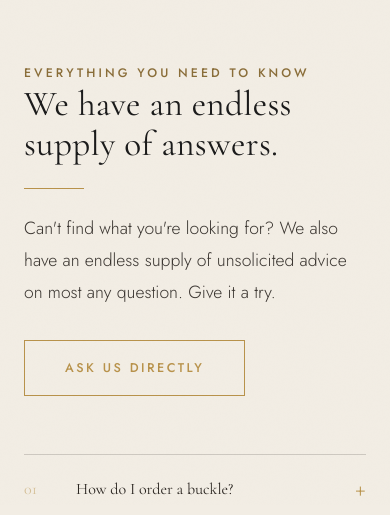
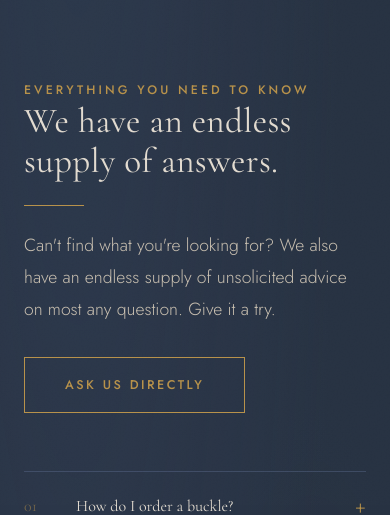
Before and after one commit to xanorchid-svg/bronco-buckle-company, a React (Vite) app: page /faq in a window 390 px wide. Shown: the part 339-854 px from the top of the page. Built offline with nearby package versions, Linux system fonts and the light colour scheme.

Commit message:
steel blue tint sections, new belt images, larger text, Run2theRoar fixes

```diff
--- a/src/index.css
+++ b/src/index.css
@@ -10,8 +10,7 @@
   --silver-light: #e2dbd0;
   --gold: #b8924a;
   --gold-light: #d4aa6a;
-  --cream: #f2ede4;
-  --cream-dark: #3a3530;
+  --cream: #f5f0e8;
   --text-muted: #6a7480;
   --blue-deep: #0f1720;
   --blue-mid: #1a2535;
@@ -19,6 +18,8 @@
   --blue-light: #6b8fc2;
   --blue-steel: #94aade;
   --blue-steel-bg: rgba(148, 170, 222, 0.08);
+  --blue-steel-mid: rgba(148, 170, 222, 0.13);
+  --blue-steel-light: rgba(148, 170, 222, 0.18);
   --font-display: 'Cormorant Garamond', Georgia, serif;
   --font-body: 'Jost', sans-serif;
 }
@@ -29,33 +30,23 @@
   padding: 0;
 }
 
-html {
-  scroll-behavior: smooth;
-}
+html { scroll-behavior: smooth; }
 
 body {
   background-color: var(--blue-deep);
   color: var(--silver-light);
   font-family: var(--font-body);
   font-weight: 300;
-  font-size: 17.6px; /* 16px * 1.10 */
+  font-size: 17.6px;
   line-height: 1.7;
   -webkit-font-smoothing: antialiased;
   background-image: radial-gradient(ellipse at 20% 0%, rgba(26, 37, 53, 0.6) 0%, transparent 60%),
                     radial-gradient(ellipse at 80% 100%, rgba(15, 23, 32, 0.4) 0%, transparent 50%);
 }
 
-img {
-  max-width: 100%;
-  display: block;
-}
+img { max-width: 100%; display: block; }
+a { color: inherit; text-decoration: none; }
 
-a {
-  color: inherit;
-  text-decoration: none;
-}
-
-/* Typography */
 h1, h2, h3, h4 {
   font-family: var(--font-display);
   font-weight: 400;
@@ -96,32 +87,28 @@ h1, h2, h3, h4 {
   color: var(--silver);
 }
 
-/* Cream section body text overrides */
-.section--cream .body-text,
-.section--cream p { color: #3a3530; }
-
-.section--cream .overline { color: #8a6d38; }
-
-.section--cream h2,
-.section--cream h3,
-.section--cream .headline { color: #1a1a1a; }
-
-.section--cream .divider { background: var(--gold); }
-
-/* Layout */
 .container {
   max-width: 1200px;
   margin: 0 auto;
   padding: 0 2rem;
 }
 
-.section {
-  padding: 6rem 0;
+.section { padding: 6rem 0; }
+
+/* ── Steel tint sections — light to mid ─────── */
+.section--steel-light {
+  background: var(--blue-steel-light);
+  border-top: 1px solid rgba(148, 170, 222, 0.2);
+  border-bottom: 1px solid rgba(148, 170, 222, 0.2);
+  padding: 5rem 2rem;
+  margin: 0 -2rem;
 }
 
-.section--cream {
-  background: var(--cream);
-  padding: 6rem 2rem;
+.section--steel-mid {
+  background: var(--blue-steel-mid);
+  border-top: 1px solid rgba(148, 170, 222, 0.18);
+  border-bottom: 1px solid rgba(148, 170, 222, 0.18);
+  padding: 5rem 2rem;
   margin: 0 -2rem;
 }
 
@@ -133,9 +120,7 @@ h1, h2, h3, h4 {
   margin: 1.5rem 0;
 }
 
-.divider--center {
-  margin: 1.5rem auto;
-}
+.divider--center { margin: 1.5rem auto; }
 
 /* Buttons */
 .btn {
@@ -165,9 +150,7 @@ h1, h2, h3, h4 {
   z-index: 0;
 }
 
-.btn:hover::before {
-  transform: translateX(0);
-}
+.btn:hover::before { transform: translateX(0); }
 
 .btn span {
   position: relative;
@@ -175,24 +158,17 @@ h1, h2, h3, h4 {
   transition: color 0.3s ease;
 }
 
-.btn:hover span {
-  color: var(--black);
-}
+.btn:hover span { color: var(--black); }
 
 .btn--light {
   border-color: var(--silver-light);
   color: var(--silver-light);
 }
 
-.btn--light::before {
-  background: var(--silver-light);
-}
+.btn--light::before { background: var(--silver-light); }
+.btn--light:hover span { color: var(--black); }
 
-.btn--light:hover span {
-  color: var(--black);
-}
-
-/* Noise texture overlay */
+/* Noise texture */
 body::after {
   content: '';
   position: fixed;
@@ -203,42 +179,31 @@ body::after {
   opacity: 0.4;
 }
 
-/* Page transitions */
-.page {
-  animation: fadeIn 0.5s ease;
-}
+.page { animation: fadeIn 0.5s ease; }
 
 @keyframes fadeIn {
   from { opacity: 0; transform: translateY(12px); }
-  to { opacity: 1; transform: translateY(0); }
+  to   { opacity: 1; transform: translateY(0); }
 }
 
-/* Horizontal rule */
 hr {
   border: none;
   border-top: 1px solid var(--border);
   margin: 4rem 0;
 }
 
-/* Responsive */
 @media (max-width: 768px) {
-  .section {
-    padding: 4rem 0;
-  }
-  .section--cream {
-    padding: 4rem 1.5rem;
-    margin: 0 -1.5rem;
-  }
-  .container {
-    padding: 0 1.5rem;
-  }
+  .section { padding: 4rem 0; }
+  .section--steel-light,
+  .section--steel-mid { padding: 3rem 1.5rem; margin: 0 -1.5rem; }
+  .container { padding: 0 1.5rem; }
 }
 
 /* ── Steel-blue highlight section ──────────── */
 .section--steel {
-  background: linear-gradient(135deg, rgba(148, 170, 222, 0.07) 0%, rgba(74, 111, 165, 0.10) 100%);
-  border-top: 1px solid rgba(148, 170, 222, 0.15);
-  border-bottom: 1px solid rgba(148, 170, 222, 0.15);
+  background: linear-gradient(135deg, rgba(148, 170, 222, 0.09) 0%, rgba(74, 111, 165, 0.12) 100%);
+  border-top: 1px solid rgba(148, 170, 222, 0.18);
+  border-bottom: 1px solid rgba(148, 170, 222, 0.18);
 }
 
 .steel-tag {
--- a/src/pages/FAQ.css
+++ b/src/pages/FAQ.css
@@ -5,28 +5,16 @@
   align-items: start;
 }
 
-.faq-intro {
-  position: sticky;
-  top: 6rem;
-}
-
-.faq-list {
-  display: flex;
-  flex-direction: column;
-}
+.faq-intro { position: sticky; top: 6rem; }
+.faq-list { display: flex; flex-direction: column; }
 
 .faq-item {
-  border-bottom: 1px solid rgba(58, 53, 48, 0.2);
+  border-bottom: 1px solid rgba(148, 170, 222, 0.2);
   transition: border-color 0.3s ease;
 }
 
-.faq-item:first-child {
-  border-top: 1px solid rgba(58, 53, 48, 0.2);
-}
-
-.faq-item--open {
-  border-color: var(--gold);
-}
+.faq-item:first-child { border-top: 1px solid rgba(148, 170, 222, 0.2); }
+.faq-item--open { border-color: var(--gold); }
 
 .faq-item__q {
   display: flex;
@@ -38,17 +26,12 @@
   cursor: pointer;
   padding: 1.5rem 0;
   text-align: left;
-  color: #2a2520;
+  color: var(--silver-light);
   transition: color 0.2s ease;
 }
 
-.faq-item__q:hover {
-  color: #1a1a1a;
-}
-
-.faq-item--open .faq-item__q {
-  color: #1a1a1a;
-}
+.faq-item__q:hover { color: var(--cream); }
+.faq-item--open .faq-item__q { color: var(--cream); }
 
 .faq-item__num {
   font-family: var(--font-display);
@@ -59,9 +42,7 @@
   line-height: 1;
 }
 
-.faq-item--open .faq-item__num {
-  opacity: 1;
-}
+.faq-item--open .faq-item__num { opacity: 1; }
 
 .faq-item__text {
   font-family: var(--font-display);
@@ -88,28 +69,11 @@
   padding: 0 0 0 3.25rem;
 }
 
-.faq-item--open .faq-item__a {
-  max-height: 300px;
-  padding: 0 0 1.75rem 3.25rem;
-}
-
-/* Answer text on cream background */
-.faq-item__a .body-text {
-  color: #3a3530;
-}
+.faq-item--open .faq-item__a { max-height: 300px; padding: 0 0 1.75rem 3.25rem; }
 
 @media (max-width: 768px) {
-  .faq-layout {
-    grid-template-columns: 1fr;
-    gap: 3rem;
-  }
-
-  .faq-intro {
-    position: static;
-  }
-}
-
-@media (max-width: 768px) {
+  .faq-layout { grid-template-columns: 1fr; gap: 3rem; }
+  .faq-intro { position: static; }
   .faq-item__text { font-size: 1rem; }
   .faq-item__a { padding: 0 0 0 2.25rem; }
   .faq-item--open .faq-item__a { padding: 0 0 1.5rem 2.25rem; max-height: 400px; }
--- a/src/pages/FAQ.jsx
+++ b/src/pages/FAQ.jsx
@@ -5,46 +5,16 @@ import SEO from '../components/SEO';
 import './FAQ.css';
 
 const faqs = [
-  {
-    q: "How do I order a buckle?",
-    a: "Simply reach out to us via our inquiry form or give us a call. We'll walk you through the process — initials, style preferences, and belt options — and get your order started from there. No complicated forms or online checkout. Just a conversation."
-  },
-  {
-    q: "How long does it take to receive my buckle and belt?",
-    a: "The custom buckle and belt typically take approximately four to six weeks from start to finish. If you have a specific occasion or deadline in mind, let us know when you reach out and we'll do our best to plan accordingly."
-  },
-  {
-    q: "What does the buckle cost?",
-    a: "Standard buckles with block initials are $895. Special orders — logos, brands, custom designs — are $1,425. Custom engraving on the back is an additional $50. All prices are plus applicable sales tax."
-  },
-  {
-    q: "What belt options are available?",
-    a: "We offer American Alligator ($525–$675), Cowhide ($150–$350 depending on style), and Condensed Bull Hide ($475). Each is made to pair with your Bronco Buckles buckle and sized to your specifications."
-  },
-  {
-    q: "Can I order a buckle with a logo or brand instead of initials?",
-    a: "Absolutely. Custom logos, ranch brands, and special designs are available at the special order price of $1,425. Reach out and we'll discuss what you have in mind."
-  },
-  {
-    q: "What is 'Run2theRoar' and why is it on the buckle?",
-    a: "Run2theRoar is our motto — stamped on the back of every buckle. It's a reminder to face the day with fearlessness and intention, to run toward challenges rather than away from them. You can read the full story on our Run2theRoar page."
-  },
-  {
-    q: "Is the buckle sterling silver?",
-    a: "Yes. Every Bronco Buckles buckle is hand-crafted in .925 sterling silver. It's stamped 'Sterling' on the side — you can see it on every piece we make."
-  },
-  {
-    q: "Can I order as a gift?",
-    a: "Many of our orders are gifts. A Bronco Buckles buckle makes a distinctive, lasting gift for fathers, sons, groomsmen, or any man who carries himself with intention. We can help you plan around a delivery date."
-  },
-  {
-    q: "Do you ship?",
-    a: "Yes. Reach out when you inquire and we'll discuss shipping options and any applicable costs based on your location."
-  },
-  {
-    q: "What is your guarantee?",
-    a: "We guarantee our buckles and belts will keep your pants on — 100%. Beyond that, we stand behind the craftsmanship and materials. If something isn't right, call us. We'll make it right."
-  },
+  { q: "How do I order a buckle?", a: "Simply reach out to us via our inquiry form or give us a call. We'll walk you through the process — initials, style preferences, and belt options — and get your order started from there. No complicated forms or online checkout. Just a conversation." },
+  { q: "How long does it take to receive my buckle and belt?", a: "The custom buckle and belt typically take approximately four to six weeks from start to finish. If you have a specific occasion or deadline in mind, let us know when you reach out and we'll do our best to plan accordingly." },
+  { q: "What does the buckle cost?", a: "Standard buckles with block initials are $895. Special orders — logos, brands, custom designs — are $1,425. Custom engraving on the back is an additional $50. All prices are plus applicable sales tax." },
+  { q: "What belt options are available?", a: "We offer American Alligator ($525–$675), Cowhide ($150–$350 depending on style), and Condensed Bull Hide ($475). Each is made to pair with your Bronco Buckles buckle and sized to your specifications." },
+  { q: "Can I order a buckle with a logo or brand instead of initials?", a: "Absolutely. Custom logos, ranch brands, and special designs are available at the special order price of $1,425. Reach out and we'll discuss what you have in mind." },
+  { q: "What is 'Run2theRoar' and why is it on the buckle?", a: "Run2theRoar is our motto — stamped on the back of every buckle. It's a reminder to face the day with fearlessness and intention, to run toward challenges rather than away from them. You can read the full story on our Run2theRoar page." },
+  { q: "Is the buckle sterling silver?", a: "Yes. Every Bronco Buckles buckle is hand-crafted in .925 sterling silver. It's stamped 'Sterling' on the side — you can see it on every piece we make." },
+  { q: "Can I order as a gift?", a: "Many of our orders are gifts. A Bronco Buckles buckle makes a distinctive, lasting gift for fathers, sons, groomsmen, or any man who carries himself with intention. We can help you plan around a delivery date." },
+  { q: "Do you ship?", a: "Yes. Reach out when you inquire and we'll discuss shipping options and any applicable costs based on your location." },
+  { q: "What is your guarantee?", a: "We guarantee our buckles and belts will keep your pants on — 100%. Beyond that, we stand behind the craftsmanship and materials. If something isn't right, call us. We'll make it right." },
 ];
 
 function FAQItem({ q, a, index }) {
@@ -73,10 +43,7 @@ export default function FAQ() {
       />
       <div className="inner-hero inner-hero--short">
         <div className="inner-hero__bg">
-          <img
-            src="https://images.squarespace-cdn.com/content/v1/66b2a6d245284578268d3713/1725566392796-38I40RYLNVW9DK5LUDXC/unsplash-image-LiY9rVmDGX4.jpg"
-            alt="FAQ"
-          />
+          <img src="https://images.squarespace-cdn.com/content/v1/66b2a6d245284578268d3713/1725566392796-38I40RYLNVW9DK5LUDXC/unsplash-image-LiY9rVmDGX4.jpg" alt="FAQ" />
           <div className="inner-hero__overlay" />
         </div>
         <div className="inner-hero__content container">
@@ -86,23 +53,15 @@ export default function FAQ() {
       </div>
 
       <div className="section container">
-        {/* FAQ INTRO — cream */}
-        <div className="section--cream faq-intro-wrap" style={{ margin: '0 -2rem', padding: '4rem 2rem', marginBottom: '0' }}>
+        <div className="section--steel-light" style={{ margin: '0 -2rem', padding: '5rem 2rem' }}>
           <div className="faq-layout">
             <div className="faq-intro">
               <p className="overline">Everything You Need to Know</p>
               <h2 className="headline">We have an endless supply of answers.</h2>
               <div className="divider" />
-              <p className="body-text">
-                Can't find what you're looking for? We also have an endless supply
-                of unsolicited advice on most any question. Give it a try.
-              </p>
-              <Link to="/contact" className="btn" style={{ marginTop: '2rem', borderColor: 'var(--gold)', color: 'var(--gold)' }}>
-                <span>Ask Us Directly</span>
-              </Link>
+              <p className="body-text">Can't find what you're looking for? We also have an endless supply of unsolicited advice on most any question. Give it a try.</p>
+              <Link to="/contact" className="btn" style={{ marginTop: '2rem' }}><span>Ask Us Directly</span></Link>
             </div>
-
-            {/* FAQ LIST — sits on cream background */}
             <div className="faq-list">
               {faqs.map((item, i) => (
                 <FAQItem key={i} q={item.q} a={item.a} index={i} />
```
Also changed, not shown: src/pages/OurStory.jsx (+8 -16 lines), src/pages/PageStyles.css (+21 -99 lines), src/pages/Run2theRoar.css (+8 -22 lines), src/pages/Run2theRoar.jsx (+5 -5 lines), src/pages/TheBelt.jsx (+6 -16 lines), src/pages/TheBuckle.jsx (+14 -51 lines).
